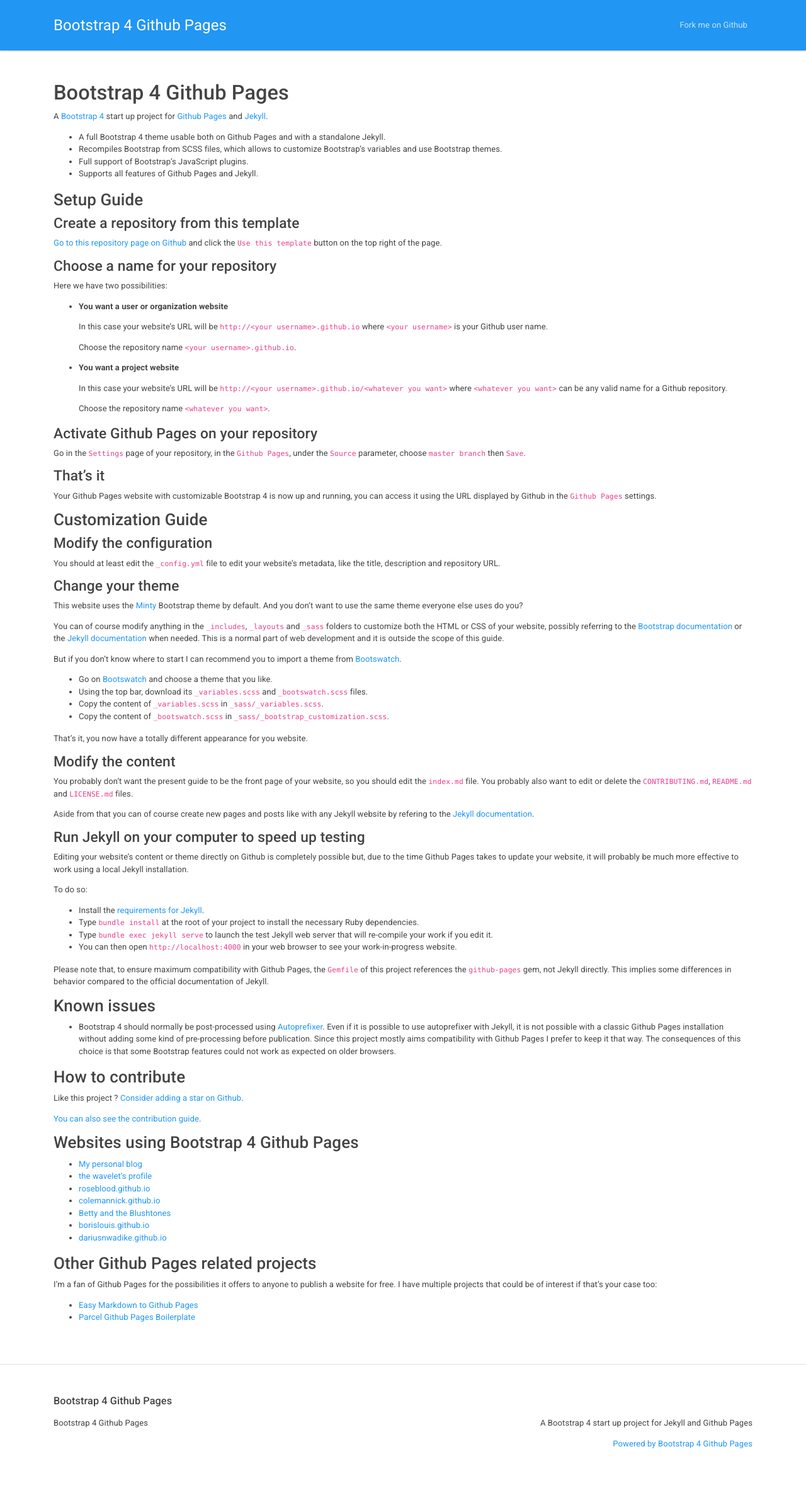
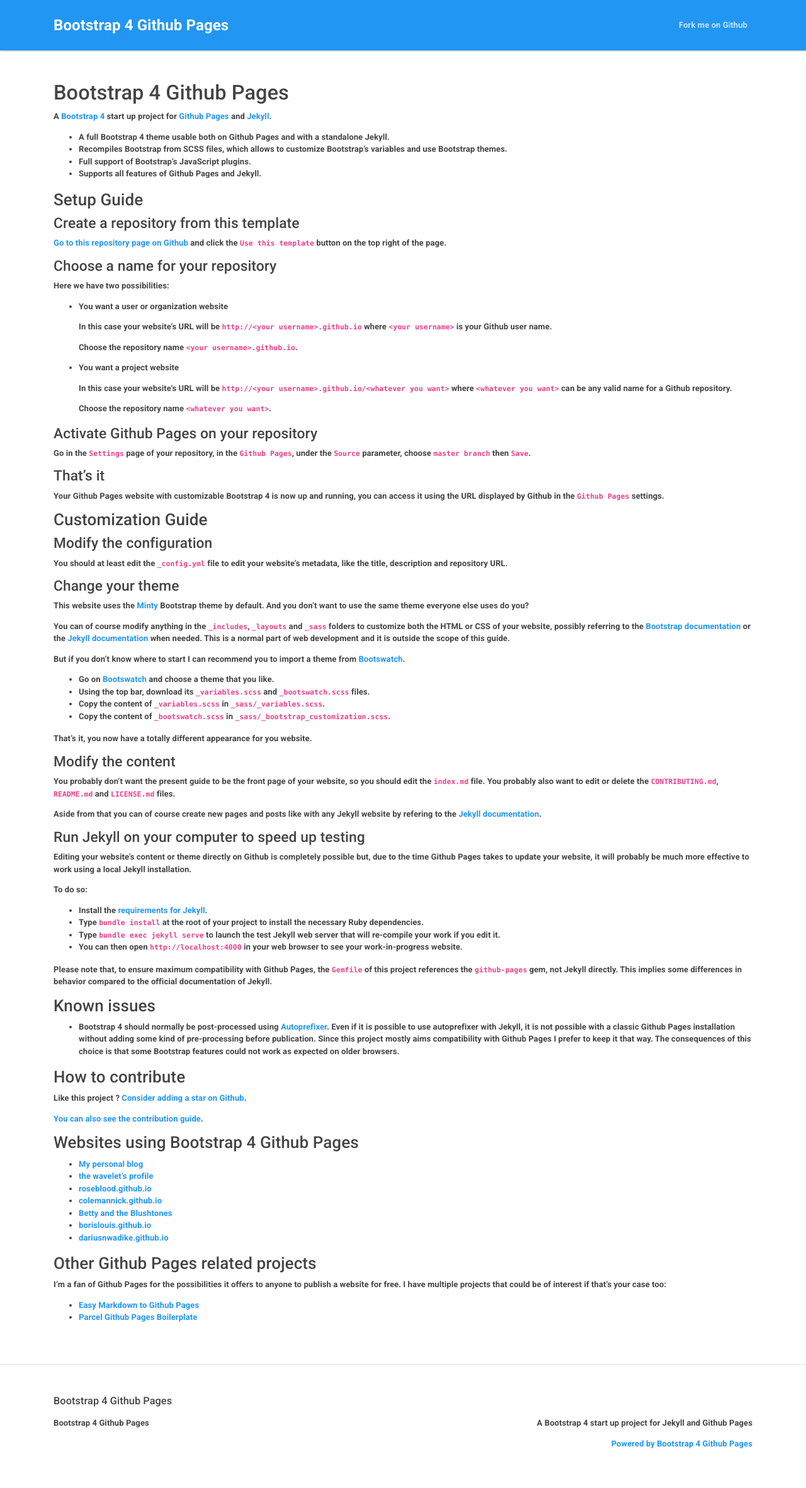
Before and after one commit to ub-math/exam_guides, a Jekyll site: the page built from docs/index.md, in a window 1280 px wide. Shown: the whole page at 63% size. Built offline with Jekyll 4.4.1, drawn with Linux system fonts in a browser that asks for light colours.

Commit message:
Update _variables.scss

```diff
--- a/docs/_sass/_variables.scss
+++ b/docs/_sass/_variables.scss
@@ -50,7 +50,7 @@ $body-color:    $gray-700 !default;
 // stylelint-disable-next-line value-keyword-case
 $font-family-sans-serif:    Roboto, -apple-system, BlinkMacSystemFont, "Segoe UI", "Helvetica Neue", Arial, sans-serif !default;
 $font-size-base:            .8125rem !default;
-$font-weight-base:          400 !default;
+$font-weight-base:          600 !default;
 
 // Buttons
 
```
